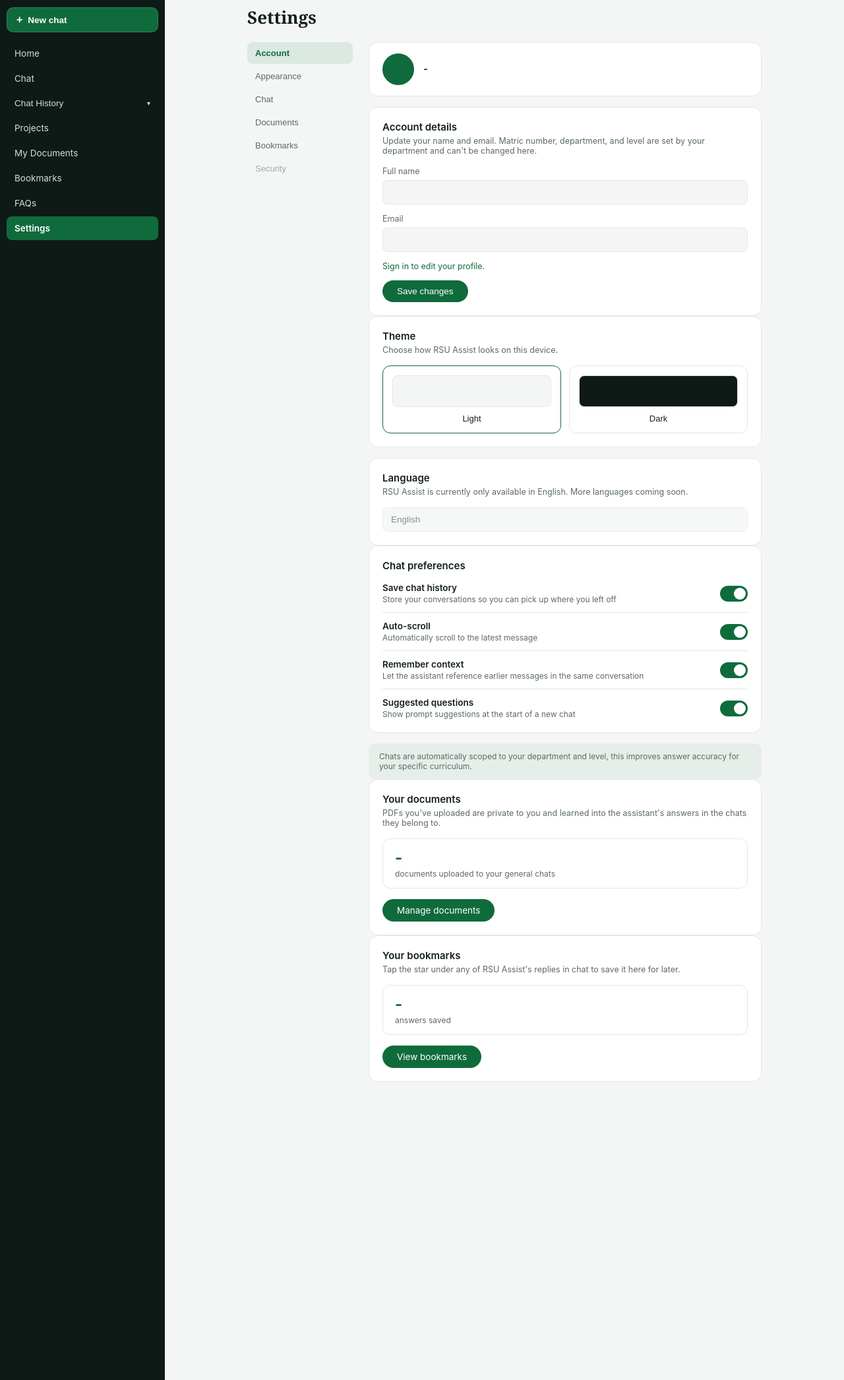
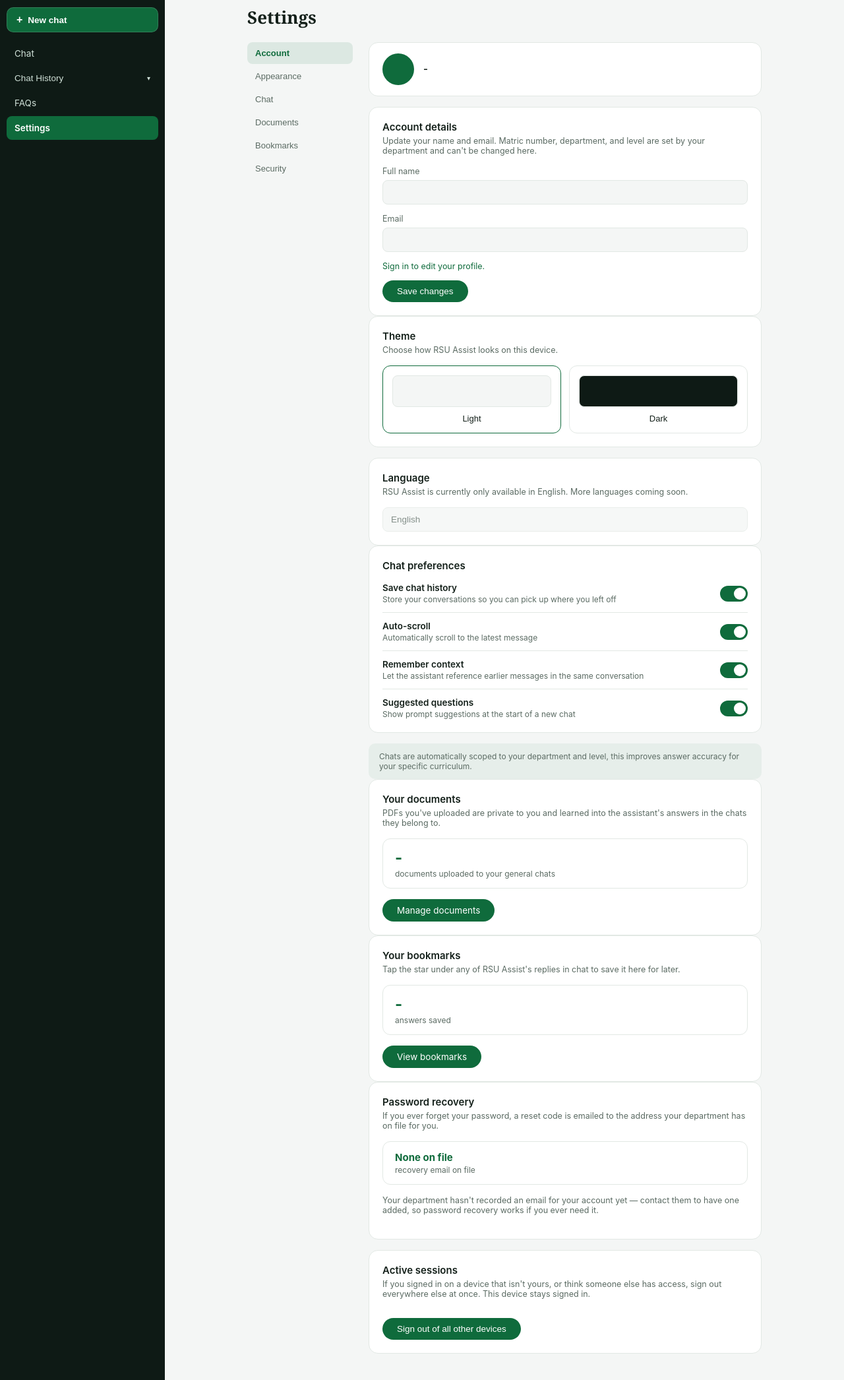
Before and after one commit to JessesHub07/rsu-assist, a Flask app: page /settings-ui in a window 1280 px wide. Shown: the part 68-2160 px from the top of the page at 66% size. Run offline with Flask 3, Linux system fonts and the light colour scheme.

Commit message:
Restrict Home/Projects/My Documents/Bookmarks to signed-in students only; add Security settings (recovery email, sign out of all other devices); add OTP-based password reset via email

```diff
--- a/app.py
+++ b/app.py
@@ -1,16 +1,20 @@
 import base64
 import json
 import os
+import secrets
 import uuid
-from datetime import timedelta
+from datetime import datetime, timedelta, timezone
+from functools import wraps
 
 import pdfplumber
 from authlib.integrations.flask_client import OAuth
 from dotenv import load_dotenv
 from flask import Flask, jsonify, redirect, render_template, request, send_from_directory, session, url_for
+from werkzeug.security import check_password_hash, generate_password_hash
 
 load_dotenv()
 
+from email_service import send_otp_email  # noqa: E402
 from llm import generate_reply  # noqa: E402  (must run after load_dotenv)
 from rag import KB_PATH, get_store, is_visible  # noqa: E402
 from storage import (  # noqa: E402
@@ -20,11 +24,15 @@ from storage import (  # noqa: E402
     activate_student,
     add_bookmark,
     authenticate_student,
+    bump_session_version,
     change_password,
     compute_level,
+    consume_password_reset,
+    create_password_reset,
     create_project,
     delete_bookmark,
     delete_project,
+    get_active_password_reset,
     get_bookmarks_for_user,
     get_documents_for_project,
     get_documents_for_user,
@@ -35,10 +43,12 @@ from storage import (  # noqa: E402
     get_session_messages,
     get_sessions_for_project,
     get_sessions_for_user,
+    get_student_by_matric,
     get_user,
     init_db,
     save_document,
     save_message,
+    set_password,
     update_profile,
     update_project,
 )
@@ -89,9 +99,44 @@ def current_user():
     if not user:
         session.clear()
         return None
+    # A mismatch means this account's sessions were invalidated (password
+    # reset, or "sign out of all other devices") after this cookie was
+    # issued, so treat it the same as never having logged in.
+    if session.get("session_version") != user.get("session_version", 0):
+        session.clear()
+        return None
     if user["user_type"] == "student":
         user["level"] = compute_level(user["admission_year"], user["level_override"])
     return user
+
+
+def student_page_required(view):
+    """For -ui page routes: Home, My Documents, Projects, and Bookmarks are
+    academic-life tools tied to a real student record (department, level,
+    matric number), so they don't make sense for an anonymous guest browsing
+    via Google sign-in. Chat and FAQs stay open to everyone. A guest hitting
+    one of these directly by URL is bounced to chat rather than shown an error,
+    since they're still welcome on the parts of the app that are for them."""
+    @wraps(view)
+    def wrapped(*args, **kwargs):
+        user = current_user()
+        if not user or user.get("user_type") != "student":
+            return redirect("/chat-ui")
+        return view(*args, **kwargs)
+    return wrapped
+
+
+def student_api_required(view):
+    """Same restriction as student_page_required, for the JSON endpoints
+    those pages call — hiding the nav link isn't real access control, a
+    guest could still hit these directly, so the check has to live here too."""
+    @wraps(view)
+    def wrapped(*args, **kwargs):
+        user = current_user()
+        if not user or user.get("user_type") != "student":
+            return jsonify({"error": "This feature is available to signed-in students only."}), 403
+        return view(*args, **kwargs)
+    return wrapped
 
 
 @app.route("/")
@@ -123,6 +168,7 @@ def login():
 
     session.permanent = True
     session["user_id"] = user["id"]
+    session["session_version"] = user.get("session_version", 0)
     return jsonify({"success": True, "redirect": "/chat-ui"})
 
 
@@ -148,6 +194,7 @@ def signup():
 
     session.permanent = True
     session["user_id"] = user["id"]
+    session["session_version"] = user.get("session_version", 0)
     return jsonify({"success": True, "redirect": "/chat-ui"})
 
 
@@ -175,6 +222,7 @@ def auth_google_callback():
     )
     session.permanent = True
     session["user_id"] = user["id"]
+    session["session_version"] = user.get("session_version", 0)
     return redirect("/chat-ui")
 
 
@@ -197,6 +245,7 @@ def me():
 
 
 @app.route("/home-ui")
+@student_page_required
 def home_ui():
     return render_template("home.html", active="home")
 
@@ -250,6 +299,75 @@ def change_password_route():
     return jsonify({"success": True})
 
 
+OTP_EXPIRY_MINUTES = 10
+GENERIC_FORGOT_PASSWORD_MESSAGE = (
+    "If that matric number is on record and has an email on file, "
+    "we've sent a reset code to it."
+)
+
+
+@app.route("/forgot-password", methods=["POST"])
+def forgot_password():
+    data = request.get_json(force=True)
+    matric_number = (data.get("matric_number") or "").strip()
+
+    user = get_student_by_matric(matric_number)
+    # Same response either way, so this endpoint can't be used to check
+    # which matric numbers exist or which accounts have an email on file.
+    if not user or not user.get("email"):
+        return jsonify({"success": True, "message": GENERIC_FORGOT_PASSWORD_MESSAGE})
+
+    otp = f"{secrets.randbelow(1000000):06d}"
+    expires_at = (datetime.now(timezone.utc) + timedelta(minutes=OTP_EXPIRY_MINUTES)).isoformat()
+    create_password_reset(user["id"], generate_password_hash(otp), expires_at)
+
+    sent, error = send_otp_email(user["email"], otp, user["full_name"])
+    if not sent:
+        # The reset row still exists, but with no way to have received the
+        # code there's nothing useful the student can do with it, so surface
+        # the real failure here rather than the generic message.
+        return jsonify({"error": error}), 502
+
+    return jsonify({"success": True, "message": GENERIC_FORGOT_PASSWORD_MESSAGE})
+
+
+@app.route("/reset-password", methods=["POST"])
+def reset_password():
+    data = request.get_json(force=True)
+    matric_number = (data.get("matric_number") or "").strip()
+    otp = (data.get("otp") or "").strip()
+    new_password = data.get("new_password") or ""
+    confirm_password = data.get("confirm_password") or ""
+
+    if len(new_password) < 8:
+        return jsonify({"error": "New password must be at least 8 characters."}), 400
+    if new_password != confirm_password:
+        return jsonify({"error": "New passwords don't match."}), 400
+
+    user = get_student_by_matric(matric_number)
+    if not user:
+        return jsonify({"error": "Invalid matric number or code."}), 400
+
+    reset = get_active_password_reset(user["id"])
+    if not reset or not check_password_hash(reset["otp_hash"], otp):
+        return jsonify({"error": "Invalid matric number or code."}), 400
+
+    consume_password_reset(reset["id"])
+    set_password(user["id"], new_password)
+    bump_session_version(user["id"])  # sign the account out everywhere, including anyone who had the old password
+    return jsonify({"success": True})
+
+
+@app.route("/sign-out-everywhere", methods=["POST"])
+def sign_out_everywhere():
+    user = current_user()
+    if not user:
+        return jsonify({"error": "Sign in first."}), 401
+    new_version = bump_session_version(user["id"])
+    session["session_version"] = new_version  # keep this session valid, only the others are invalidated
+    return jsonify({"success": True})
+
+
 def _serialize_project(project):
     return {
         "id": project["id"],
@@ -263,20 +381,21 @@ def _serialize_project(project):
 
 
 @app.route("/projects-ui")
+@student_page_required
 def projects_ui():
     return render_template("projects.html", active="projects")
 
 
 @app.route("/project-ui/<int:project_id>")
+@student_page_required
 def project_ui(project_id):
     return render_template("project.html", active="projects", project_id=project_id)
 
 
 @app.route("/projects", methods=["GET", "POST"])
+@student_api_required
 def projects():
     user = current_user()
-    if not user:
-        return jsonify({"error": "Sign in to use projects."}), 401
 
     if request.method == "POST":
         data = request.get_json(force=True)
@@ -293,10 +412,9 @@ def projects():
 
 
 @app.route("/projects/<int:project_id>", methods=["GET", "PATCH", "DELETE"])
+@student_api_required
 def project_detail(project_id):
     user = current_user()
-    if not user:
-        return jsonify({"error": "Sign in to use projects."}), 401
 
     project = get_project(project_id, user["id"])
     if not project:
@@ -325,15 +443,15 @@ def project_detail(project_id):
 
 
 @app.route("/bookmarks-ui")
+@student_page_required
 def bookmarks_ui():
     return render_template("bookmarks.html", active="bookmarks")
 
 
 @app.route("/bookmarks", methods=["GET", "POST"])
+@student_api_required
 def bookmarks():
     user = current_user()
-    if not user:
-        return jsonify({"error": "Sign in to use bookmarks."}), 401
 
     if request.method == "POST":
         data = request.get_json(force=True)
@@ -349,10 +467,9 @@ def bookmarks():
 
 
 @app.route("/bookmarks/<int:bookmark_id>", methods=["DELETE"])
+@student_api_required
 def bookmark_detail(bookmark_id):
     user = current_user()
-    if not user:
-        return jsonify({"error": "Sign in to use bookmarks."}), 401
     delete_bookmark(bookmark_id, user["id"])
     return jsonify({"success": True})
 
@@ -515,23 +632,22 @@ def chat():
 
 
 @app.route("/documents-ui")
+@student_page_required
 def documents_ui():
     return render_template("documents.html", active="documents")
 
 
 @app.route("/documents")
+@student_api_required
 def documents():
     user = current_user()
-    if not user:
-        return jsonify({"error": "Sign in to see your documents."}), 401
     return jsonify({"documents": get_documents_for_user(user["id"])})
 
 
 @app.route("/upload", methods=["POST"])
+@student_api_required
 def upload():
     user = current_user()
-    if not user:
-        return jsonify({"error": "Sign in to upload documents."}), 401
 
     if "file" not in request.files:
         return jsonify({"error": "no file provided"}), 400
--- a/static/settings.css
+++ b/static/settings.css
@@ -267,6 +267,11 @@ html[data-theme="dark"] .settings-stat-row { border-color: var(--border-dark); }
   color: var(--green);
 }
 
+.settings-stat-value-sm {
+  font-size: 15px;
+  word-break: break-all;
+}
+
 .settings-stat-label {
   font-size: 12px;
   color: var(--subtext-light);
--- a/static/settings.js
+++ b/static/settings.js
@@ -222,6 +222,54 @@ async function loadBookmarksStat() {
   }
 }
 
+// ---------------------------------------------------------------------------
+// Security
+// ---------------------------------------------------------------------------
+
+function maskEmail(email) {
+  const [name, domain] = email.split("@");
+  if (!domain) return email;
+  const visible = name.slice(0, 2);
+  return `${visible}${"*".repeat(Math.max(name.length - 2, 3))}@${domain}`;
+}
+
+async function loadSecurityPanel() {
+  try {
+    const res = await fetch("/me");
+    const data = await res.json();
+    const email = data.user && data.user.email;
+    const emailEl = document.getElementById("settingsRecoveryEmail");
+    const noEmailEl = document.getElementById("settingsNoRecoveryEmail");
+    if (email) {
+      emailEl.textContent = maskEmail(email);
+    } else {
+      emailEl.textContent = "None on file";
+      noEmailEl.hidden = false;
+    }
+  } catch (err) {
+    // Leave the placeholder "-" if this fails, not critical to the page.
+  }
+}
+
+const signOutEverywhereBtn = document.getElementById("signOutEverywhereBtn");
+const signOutEverywhereStatus = document.getElementById("signOutEverywhereStatus");
+
+signOutEverywhereBtn.addEventListener("click", async () => {
+  signOutEverywhereBtn.disabled = true;
+  signOutEverywhereStatus.textContent = "Signing out other devices...";
+  try {
+    const res = await fetch("/sign-out-everywhere", { method: "POST" });
+    const data = await res.json();
+    signOutEverywhereStatus.textContent = res.ok
+      ? "Done. Every other device has been signed out."
+      : (data.error || "Couldn't do that right now.");
+  } catch (err) {
+    signOutEverywhereStatus.textContent = "Couldn't reach the server.";
+  }
+  signOutEverywhereBtn.disabled = false;
+});
+
 initAccountSection();
 loadDocumentsStat();
 loadBookmarksStat();
+loadSecurityPanel();
--- a/static/sidebar.js
+++ b/static/sidebar.js
@@ -90,6 +90,17 @@ function initialsFromDept(dept) {
   return dept.split(" ").map((w) => w[0]).join("").toUpperCase().slice(0, 3);
 }
 
+// Home, Projects, My Documents, and Bookmarks are tied to a real student
+// record and don't apply to a guest browsing via Google sign-in (or to
+// nobody signed in at all) — the routes themselves already enforce this
+// server-side, this just keeps a guest from seeing a link that would only
+// bounce them back to chat.
+function applyStudentOnlyNav(isStudent) {
+  document.querySelectorAll("[data-student-only]").forEach((el) => {
+    el.hidden = !isStudent;
+  });
+}
+
 async function loadSidebarUser() {
   const sidebarDept = document.getElementById("sidebarDept");
   const footer = document.getElementById("sidebarFooter");
@@ -97,6 +108,8 @@ async function loadSidebarUser() {
   try {
     const res = await fetch("/me");
     const data = await res.json();
+
+    applyStudentOnlyNav(data.user && data.user.user_type === "student");
 
     if (data.user) {
       document.getElementById("userAvatar").textContent = initials(data.user.full_name);
--- a/static/signin.css
+++ b/static/signin.css
@@ -261,6 +261,12 @@ html[data-theme="dark"] .field { color: var(--text-dark); }
 
 html[data-theme="dark"] .field-hint { color: var(--subtext-dark); }
 
+.forgot-status {
+  margin: 4px 0 0;
+  color: var(--green);
+  font-weight: 500;
+}
+
 .field input {
   border: 1px solid var(--border-light);
   border-radius: 10px;
--- a/static/style.css
+++ b/static/style.css
@@ -110,6 +110,10 @@ html[data-theme="dark"] body { background: var(--bg-dark); }
   flex-direction: column;
   gap: 2px;
   white-space: nowrap;
+}
+
+.nav-item[hidden] {
+  display: none;
 }
 
 .nav-item {
--- a/templates/_sidebar.html
+++ b/templates/_sidebar.html
@@ -16,7 +16,7 @@
   </button>
 
   <nav class="sidebar-nav">
-    <a href="/home-ui" class="nav-item {{ 'active' if active == 'home' else '' }}">Home</a>
+    <a href="/home-ui" class="nav-item {{ 'active' if active == 'home' else '' }}" data-student-only>Home</a>
     <a href="/chat-ui" class="nav-item {{ 'active' if active == 'chat' else '' }}">Chat</a>
 
     <button type="button" class="nav-item nav-expandable" id="historyToggle">
@@ -28,9 +28,9 @@
       <div id="historyList"></div>
     </div>
 
-    <a href="/projects-ui" class="nav-item {{ 'active' if active == 'projects' else '' }}">Projects</a>
-    <a href="/documents-ui" class="nav-item {{ 'active' if active == 'documents' else '' }}">My Documents</a>
-    <a href="/bookmarks-ui" class="nav-item {{ 'active' if active == 'bookmarks' else '' }}">Bookmarks</a>
+    <a href="/projects-ui" class="nav-item {{ 'active' if active == 'projects' else '' }}" data-student-only>Projects</a>
+    <a href="/documents-ui" class="nav-item {{ 'active' if active == 'documents' else '' }}" data-student-only>My Documents</a>
+    <a href="/bookmarks-ui" class="nav-item {{ 'active' if active == 'bookmarks' else '' }}" data-student-only>Bookmarks</a>
     <a href="/faqs-ui" class="nav-item {{ 'active' if active == 'faqs' else '' }}">FAQs</a>
     <a href="/settings-ui" class="nav-item {{ 'active' if active == 'settings' else '' }}">Settings</a>
   </nav>
--- a/templates/settings.html
+++ b/templates/settings.html
@@ -36,7 +36,7 @@
             <button type="button" class="settings-subnav-item" data-panel="chat">Chat</button>
             <button type="button" class="settings-subnav-item" data-panel="documents">Documents</button>
             <button type="button" class="settings-subnav-item" data-panel="bookmarks">Bookmarks</button>
-            <button type="button" class="settings-subnav-item settings-subnav-soon" data-label="Security">Security</button>
+            <button type="button" class="settings-subnav-item" data-panel="security">Security</button>
           </nav>
 
           <div class="settings-panels">
@@ -185,6 +185,25 @@
               </div>
             </section>
 
+            <section class="settings-panel" id="panel-security" hidden>
+              <div class="settings-section">
+                <h2>Password recovery</h2>
+                <p class="settings-section-desc">If you ever forget your password, a reset code is emailed to the address your department has on file for you.</p>
+                <div class="settings-stat-row">
+                  <div class="settings-stat-value settings-stat-value-sm" id="settingsRecoveryEmail">-</div>
+                  <div class="settings-stat-label">recovery email on file</div>
+                </div>
+                <p class="settings-section-desc" id="settingsNoRecoveryEmail" hidden>Your department hasn't recorded an email for your account yet — contact them to have one added, so password recovery works if you ever need it.</p>
+              </div>
+
+              <div class="settings-section">
+                <h2>Active sessions</h2>
+                <p class="settings-section-desc">If you signed in on a device that isn't yours, or think someone else has access, sign out everywhere else at once. This device stays signed in.</p>
+                <p class="settings-save-status" id="signOutEverywhereStatus"></p>
+                <button type="button" class="settings-save-btn" id="signOutEverywhereBtn">Sign out of all other devices</button>
+              </div>
+            </section>
+
           </div>
         </div>
       </div>
```
Also changed, not shown: email_service.py (added, +42 -0 lines), static/signin.js (+121 -3 lines), storage.py (+95 -0 lines), templates/signin.html (+36 -3 lines).
